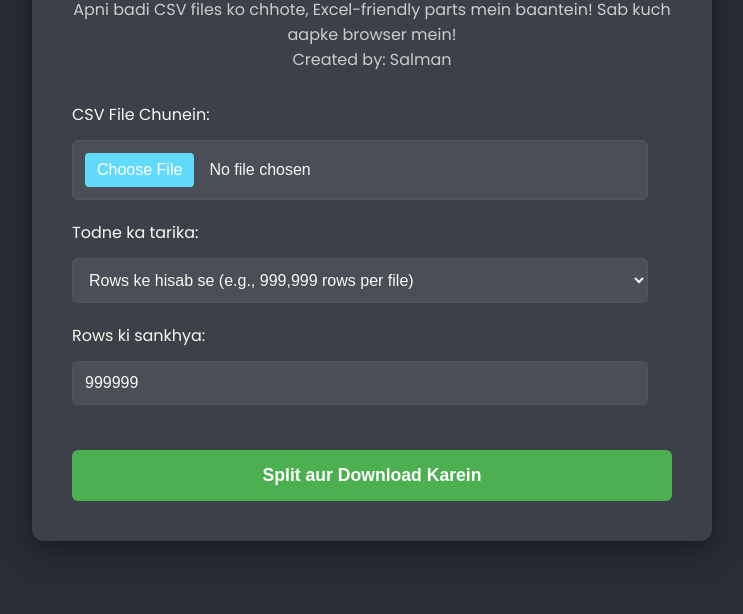
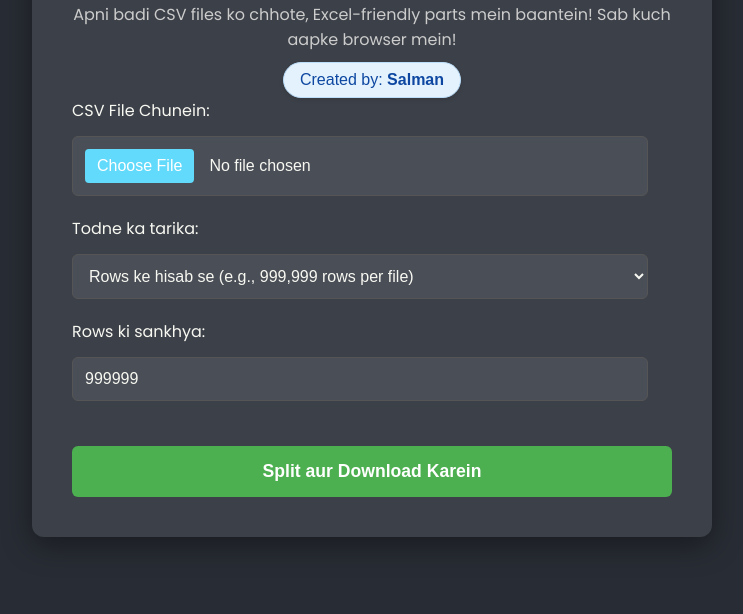
Before and after one commit to unitrix2/uppcl-csv, a plain HTML site: page index.html in a window 1280 px wide. Shown: the part 186-800 px from the top of the page, without its empty margins (268-1011 px from the left). Drawn offline with nearby package versions, Linux system fonts and the light colour scheme.

Commit message:
Update index.html

```diff
--- a/index.html
+++ b/index.html
@@ -171,7 +171,26 @@
 
 <div class="container">
     <h2>🚀 CSV Splitter for UPPCL</h2>
-    <p>Apni badi CSV files ko chhote, Excel-friendly parts mein baantein! Sab kuch aapke browser mein!<br>Created by: Salman</p>
+
+<p style="margin-bottom: 10px;">
+    Apni badi CSV files ko chhote, Excel-friendly parts mein baantein! Sab kuch aapke browser mein!
+</p>
+
+<div style="margin-top: 5px;">
+    <span style="
+        background-color: #e3f2fd;
+        color: #0d47a1;
+        padding: 8px 16px;
+        border-radius: 50px;
+        font-family: sans-serif;
+        font-size: 16px;
+        font-weight: 500;
+        display: inline-block;
+        box-shadow: 0 2px 4px rgba(0,0,0,0.1);
+        border: 1px solid #bbdefb;">
+        Created by: <strong>Salman</strong>
+    </span>
+</div>
 
     <div class="form-group">
         <label for="csvFile">CSV File Chunein:</label>
```
